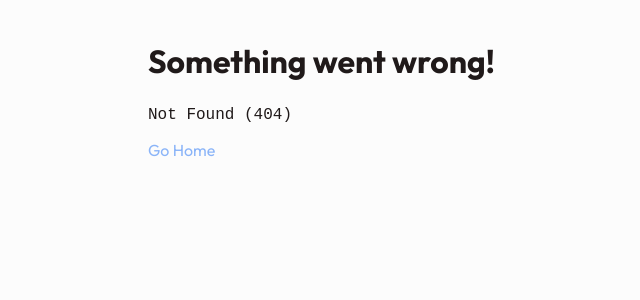
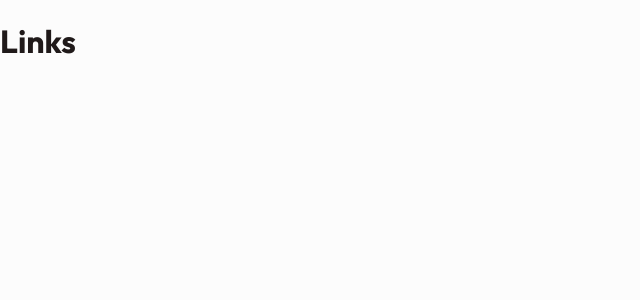
Before and after one commit to ElclarkKuhu/elclark-v3, a SvelteKit app: page /links in a window 1280 px wide. Before the commit this address had no page. Shown: the top 300 px of the page, without its empty margins (0-640 px from the left). Built offline with nearby package versions, Linux system fonts and the light colour scheme.

Commit message:
fix error

```diff
--- /dev/null
+++ b/src/routes/links/+page.svelte
@@ -0,0 +1 @@
+<h1>Links</h1>
```
